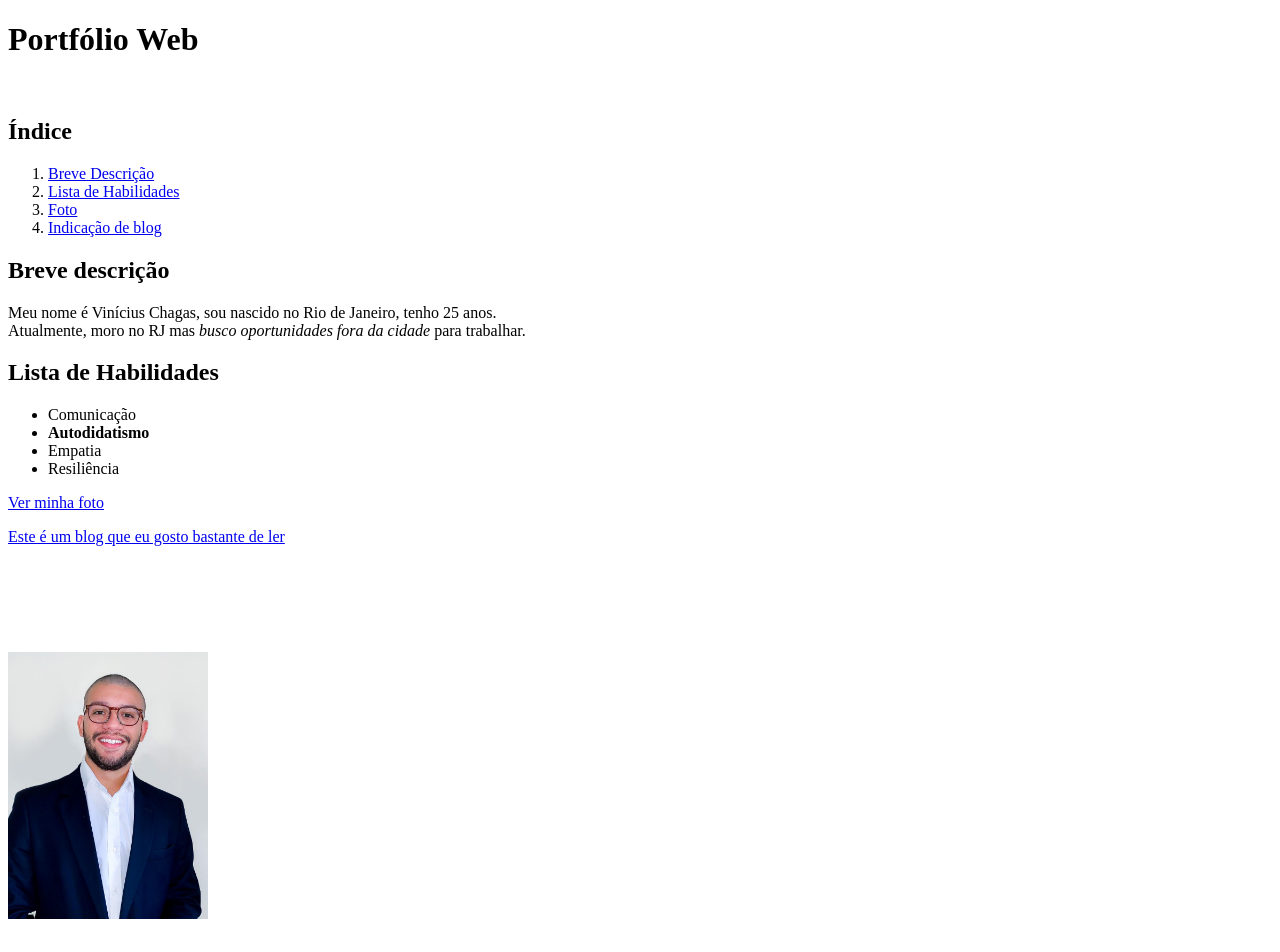
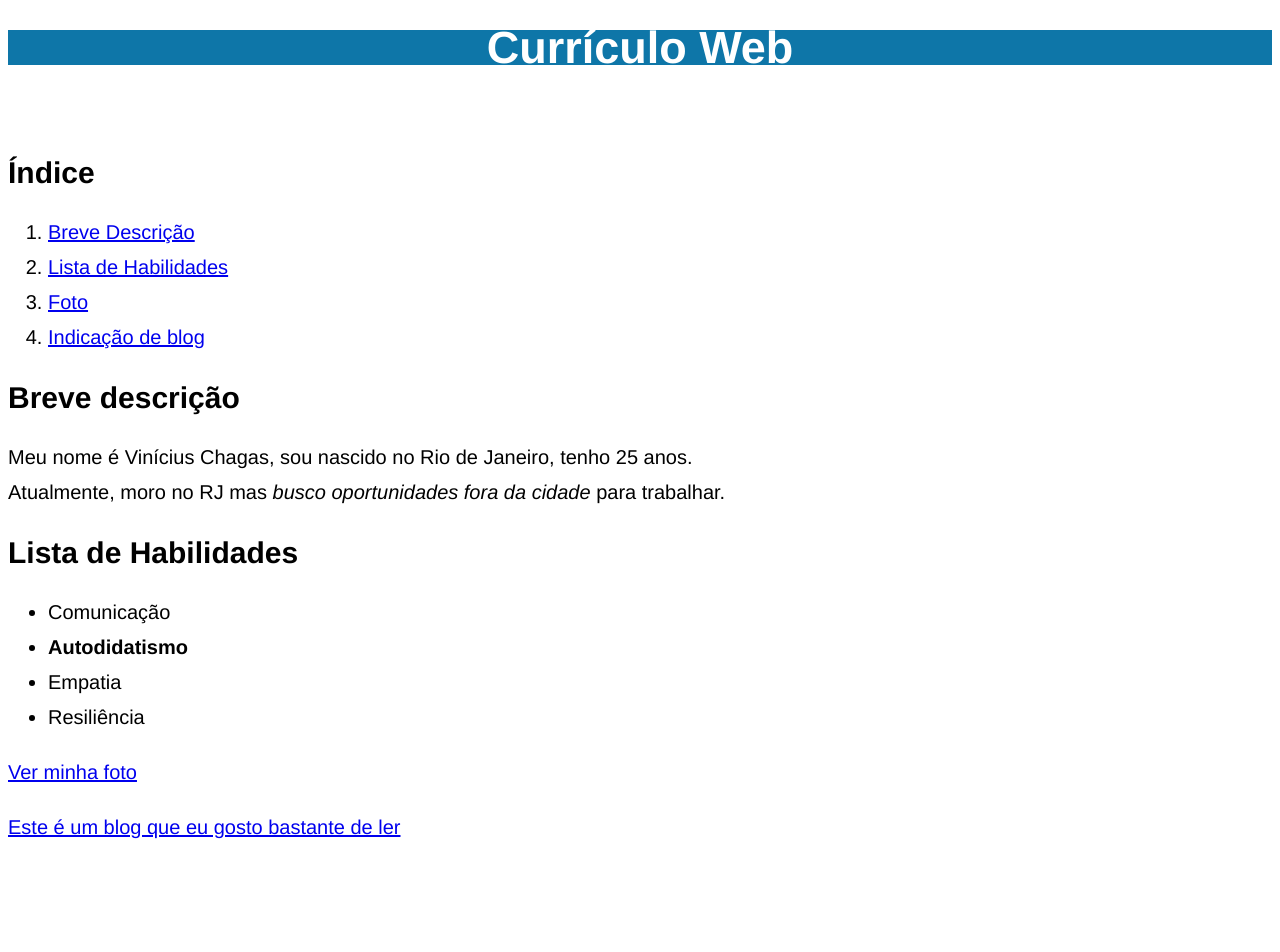
Before and after one commit to viniciushrcs/viniciushrcs.github.io, a plain HTML site: page index.html in a window 1280 px wide. Shown: the top 952 px of the page. Before the commit the page ends 931 px from the top, so only its background shows below. Drawn offline with Linux system fonts and the light colour scheme.

Commit message:
Changes in the page

```diff
--- a/index.html
+++ b/index.html
@@ -2,10 +2,12 @@
 <html lang="pt-br">
   <head>
     <meta charset="UTF-8">
-    <title>Portfólio Web</title>
+    <title> Currículo Web</title>
+    <link rel="stylesheet" type="text/css" href="style.css">
   </head>
+
   <body>
-    <h1>Portfólio Web</h1>
+    <h1>Currículo Web</h1>
 
     <br>
     <h2> Índice</h2> <ol> <li> <a href="#bD">Breve Descrição</a> </li> <li> <a href="#lH"> Lista de Habilidades </a> </li> <li> <a href="#ft"> Foto</a>  </li> <li> <a href="#iB"> Indicação de blog </a></li> </ol>
@@ -27,7 +29,7 @@
 <br>
 <br>
 
-        <img src="unnamed.jpg" width="200" alt="Foto de Vinícius Chagas" id="fotoVin" >
+        <img src="unnamed.jpg" width="200" alt="Foto de Vinícius Chagas" id="fotoVin" style="vertical-align: middle; margin: 10px 300px">
 
   </body>
 </html>
--- /dev/null
+++ b/style.css
@@ -0,0 +1,31 @@
+body {
+    background-color: white;
+    font-size: 20px;
+    font-family: helvetica;
+    line-height: 35px
+}
+
+h1 {
+    background-color: #0e76a8;
+    text-align: center;
+    color: #fff;
+    font-size: 45px;
+}
+
+p {
+    font-weight: 400;
+    font-size: 0,5cm;
+    text-align: justify;
+    line-height: 1,5;
+}
+
+a {
+    font-size: 2,4rem;
+    line-height: 1,5em;
+}
+
+#fotoVin {
+    border-radius: 8px;
+    border:2px solid black
+
+}
```
Also changed, not shown: 2 other files.
